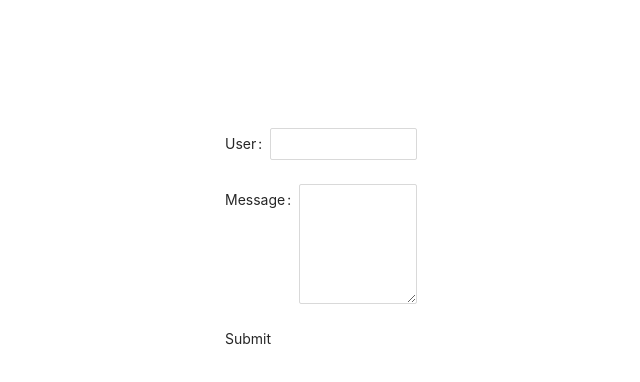
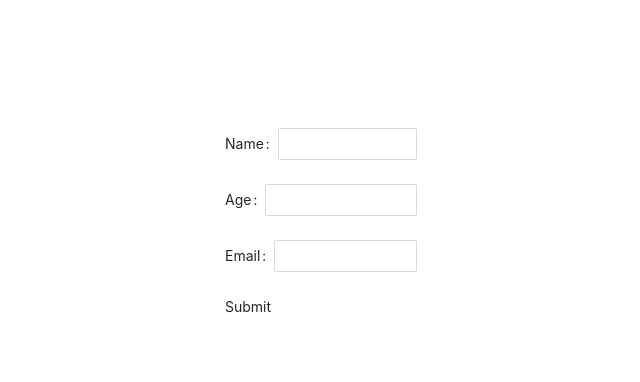
Before and after one commit to Golrang/Design-system, a React app: page / in a window 1280 px wide. Shown: the top 382 px of the page, without its empty margins (319-959 px from the left). Built offline with nearby package versions, Linux system fonts and the light colour scheme; the HTML template or start-up script is replaced by a standard one.

Commit message:
Add resolver to form

```diff
--- a/src/app/App.tsx
+++ b/src/app/App.tsx
@@ -1,26 +1,33 @@
 import { FormG } from "components/form/Form";
 import { InputG } from "components/input/Input";
-import { TextareaG } from "components/textarea";
-import { useWatch } from "react-hook-form";
+import * as yup from "yup";
 
-type TFormProps = { name: string; user: string; age: number, message: string; };
-type TTextareaProps = keyof TFormProps;
-type TInputProps = keyof TFormProps;
+type TFormProps = { name: string; age: number; email: string };
 
-const App2 = () => {
-  const state = useWatch();
-  console.log(state);
+type TKeyOfForm = keyof TFormProps;
 
-  return <InputG<TInputProps> name="name" label="Name" />;
+type TSchema<T> = {
+  [P in keyof T]: any;
 };
 
+const schema = yup.object<TSchema<TFormProps>>({
+  name: yup.string().required("نام لازم است"),
+  age: yup
+    .number()
+    .required("سن لازم است")
+    .positive("باید عدد مثبت باشد")
+    .integer("باید عدد صحیح باشد"),
+  email: yup.string().email().required(),
+});
+
 export const App = () => {
+  const onSubmit = (state: TFormProps) => console.log(state);
   return (
     <div className=" max-w-md mx-auto p-32">
-      <FormG<TFormProps> onSubmit={(state) => console.log(state.user)}>
-        {/* <App2 /> */}
-        <InputG<TInputProps> name="user" label="User" />
-        <TextareaG<TTextareaProps> name="message" label="Message" rows={5} />
+      <FormG<TFormProps> {...{ schema, onSubmit }}>
+        <InputG<TKeyOfForm> name="name" label="Name" />
+        <InputG<TKeyOfForm> name="age" label="Age" />
+        <InputG<TKeyOfForm> name="email" label="Email" />
         <button type="submit">Submit</button>
       </FormG>
     </div>
--- a/src/components/form/Form.tsx
+++ b/src/components/form/Form.tsx
@@ -2,28 +2,25 @@ import { useForm, FormProvider } from "react-hook-form";
 import { Form } from "antd";
 import { ComponentProps } from "react";
 import { DevTool } from "@hookform/devtools";
-import * as yup from "yup";
-import { useYupValidationResolver } from "../../useResolver";
+import { yupResolver } from "@hookform/resolvers/yup";
+import { OptionalObjectSchema } from "yup/lib/object";
 
 type TForm<T> = Omit<ComponentProps<"form">, "ref" | "onSubmit"> & {
   onSubmit: (values: T) => void;
+  schema?: OptionalObjectSchema<any>;
 };
-
-const validationSchema = yup.object({
-  firstName: yup.string().required("Required"),
-  lastName: yup.string().required("Required")
-});
-
-// const resolver = useYupValidationResolver(validationSchema);
 
 const Provider = FormProvider as any;
 
 export const FormG = <T extends {}>({
   children,
   onSubmit,
+  schema,
   ...rest
 }: TForm<T>) => {
-  const { control, handleSubmit } = useForm<T>();
+  const { control, handleSubmit } = useForm<T>({
+    ...(schema && { resolver: yupResolver(schema) }),
+  });
 
   return (
     <>
--- a/src/components/input/Input.tsx
+++ b/src/components/input/Input.tsx
@@ -18,7 +18,7 @@ export const InputG = <G extends string>({
   } = useController({ name });
   return (
     <Form.Item label={label} name={name}>
-      <Input {...{ ...field }} {...rest} name={name} />
+      <Input {...{ ...field }} {...rest} />
       {error && <div className="text-red-500">{error.message}</div>}
     </Form.Item>
   );
```
Also changed, not shown: package.json (+5 -4 lines), 1 other file (tests, documents, lock files or other folders).
